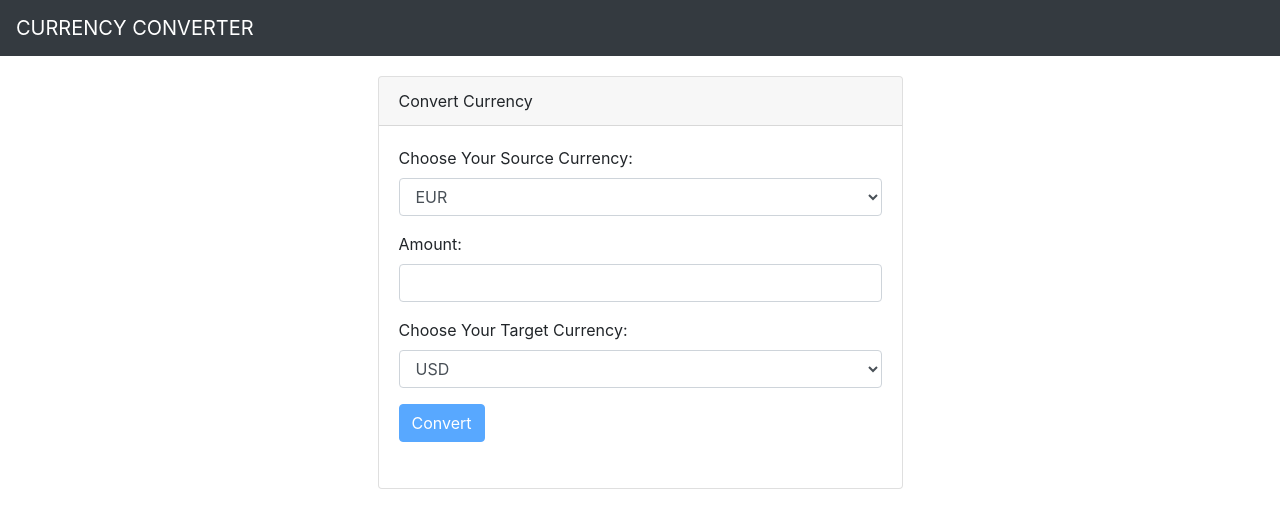
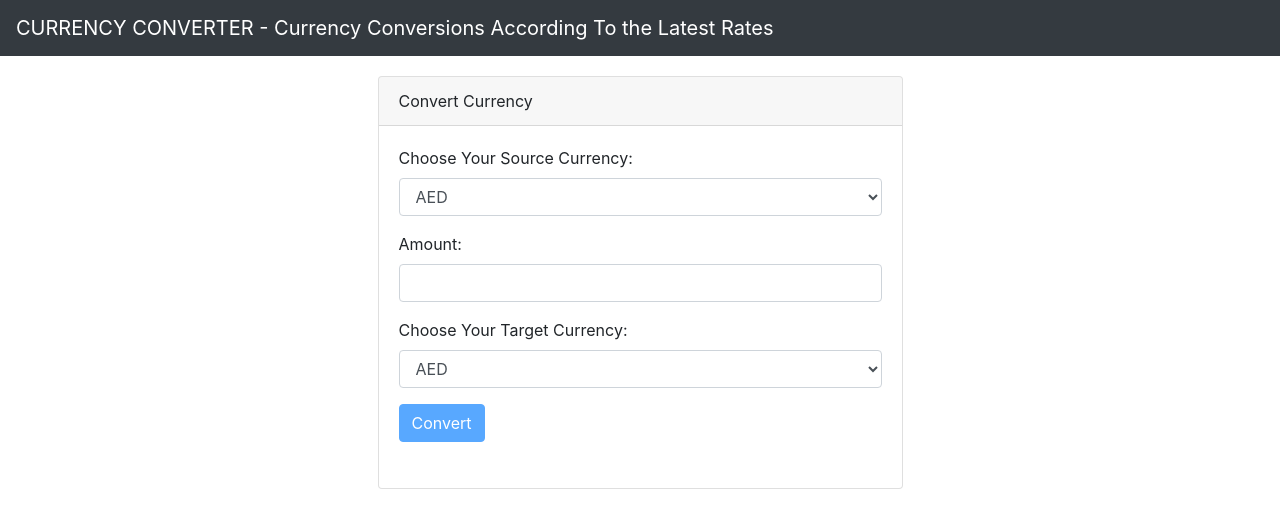
Before and after one commit to hanif-ali/currency-converter, a Flask app: page / in a window 1280 px wide. Shown: the top 528 px of the page. Run offline with Flask 2, Linux system fonts and the light colour scheme; some libraries are stand-ins or nearby versions.

Commit message:
Implemented intercurrency conversions 😀 Made the currency selection lists dynamic with server Configured Error message upon API failure

```diff
--- a/application.py
+++ b/application.py
@@ -4,10 +4,29 @@ app = Flask(__name__)
 
 cl_api_key = "c31d3624ef4dfb9dfcb2dd41fe81c694"
 
+currencies = ['AED', 'AFN', 'ALL', 'AMD', 'ANG', 'AOA', 'ARS', 'AUD', 'AWG', 'AZN', 'BAM',
+'BBD','BDT', 'BGN', 'BHD', 'BIF', 'BMD', 'BND', 'BOB', 'BRL', 'BSD', 'BTC', 'BTN', 'BWP',
+'BYN', 'BYR', 'BZD', 'CAD', 'CDF', 'CHF', 'CLF', 'CLP', 'CNY', 'COP', 'CRC', 'CUC', 'CUP',
+'CVE', 'CZK', 'DJF', 'DKK', 'DOP', 'DZD', 'EGP', 'ERN', 'ETB', 'EUR', 'FJD', 'FKP', 'GBP',
+'GEL', 'GGP', 'GHS', 'GIP', 'GMD', 'GNF', 'GTQ', 'GYD', 'HKD', 'HNL', 'HRK', 'HTG', 'HUF',
+'IDR', 'ILS', 'IMP', 'INR', 'IQD', 'IRR', 'ISK', 'JEP', 'JMD', 'JOD', 'JPY', 'KES', 'KGS',
+'KHR', 'KMF', 'KPW', 'KRW', 'KWD', 'KYD', 'KZT', 'LAK', 'LBP', 'LKR', 'LRD', 'LSL', 'LTL',
+'LVL', 'LYD', 'MAD', 'MDL', 'MGA', 'MKD', 'MMK', 'MNT', 'MOP', 'MRO', 'MUR', 'MVR', 'MWK',
+'MXN', 'MYR', 'MZN', 'NAD', 'NGN', 'NIO', 'NOK', 'NPR', 'NZD', 'OMR', 'PAB', 'PEN', 'PGK',
+'PHP', 'PKR', 'PLN', 'PYG', 'QAR', 'RON', 'RSD', 'RUB', 'RWF', 'SAR', 'SBD', 'SCR', 'SDG',
+'SEK', 'SGD', 'SHP', 'SLL', 'SOS', 'SRD', 'STD', 'SVC', 'SYP', 'SZL', 'THB', 'TJS', 'TMT',
+'TND', 'TOP', 'TRY', 'TTD', 'TWD', 'TZS', 'UAH', 'UGX', 'USD', 'UYU', 'UZS', 'VEF', 'VND',
+'VUV', 'WST', 'XAF', 'XAG', 'XAU', 'XCD', 'XDR', 'XOF', 'XPF', 'YER', 'ZAR', 'ZMK', 'ZMW',
+'ZWL']
+
+
+def find_rate(source_rate, target_rate):
+    return target_rate/source_rate
+
 
 @app.route("/", methods=["GET", "POST"])
 def index():
-    return render_template("index.html")
+    return render_template("index.html", currencies=currencies)
 
 
 @app.route("/convert", methods=["POST"])
@@ -20,13 +39,20 @@ def convert():
 
     if target and amount and source:
         api_url = "http://data.fixer.io/api/latest"
-        params = {"access_key": cl_api_key, "symbols":target, "base": source}
 
-        data = requests.get(api_url, params).json()
+        params_source = {"access_key": cl_api_key, "symbols":source, "base": "EUR"}
+        params_target = {"access_key": cl_api_key, "symbols":target, "base": "EUR"}
 
-        if data["success"]:
+        data_source = requests.get(api_url, params_source).json()
+        data_target = requests.get(api_url, params_target).json()
 
-            rate = data["rates"][target]
+        if data_source["success"] and data_target["success"]:
+            source_rate = data_source["rates"][source]
+            target_rate = data_target["rates"][target]
+
+
+            rate = find_rate(source_rate, target_rate)
+
             target_amount = rate*float(amount)
 
             results["success"] = True
--- a/static/script.js
+++ b/static/script.js
@@ -10,9 +10,13 @@ function load_data(){
 
     request.onload = ()=>{
         const results = JSON.parse(request.responseText);
+
+        var result = document.createElement("div");
+        result_wrapper = document.querySelector("#result_wrapper");
+        result_wrapper.innerHTML = "";
+
         if(results.success){
 
-            var result = document.createElement("div");
 
             result_html = `<strong>1</strong> ${results.source} IS <strong>${results.rate}</strong>${results.target}<br>`;
             result_html += `<strong>${results.amount} </strong>${results.source} IS <strong>${results.target_amount}</strong> ${results.target}<br>`;
@@ -21,8 +25,13 @@ function load_data(){
 
             result.setAttribute("class", "results alert alert-success");
 
-            result_wrapper = document.querySelector("#result_wrapper");
-            result_wrapper.innerHTML = "";
+            result_wrapper.appendChild(result);
+
+        }
+        else{
+            result.setAttribute("class", "results alert alert-danger")
+            result_html = "Sorry, The Application incurred some internal error."
+            result.innerHTML = result_html
             result_wrapper.appendChild(result);
 
         }
--- a/templates/index.html
+++ b/templates/index.html
@@ -13,7 +13,9 @@
                 <div class="form-group">
                     <label for="source">Choose Your Source Currency:</label>
                     <select id="source" id="souce" name="source" class="form-control">
-                        <option value="EUR">EUR</option>
+                        {% for currency in currencies %}
+                            <option value="{{currency}}">{{currency}}</option>
+                        {% endfor %}
                     </select>
                 </div>
 
@@ -25,9 +27,9 @@
                 <div class="form-group">
                     <label for="target">Choose Your Target Currency:</label>
                     <select id="target" name="target" id="target" class="form-control">
-                        <option value="USD">USD</option>
-                        <option value="CAD">CAD</option>
-                        <option value="AUD">AUD</option>
+                        {% for currency in currencies %}
+                            <option value="{{currency}}">{{currency}}</option>
+                        {% endfor %}
                     </select>
                 </div>
 
--- a/templates/layout.html
+++ b/templates/layout.html
@@ -12,7 +12,7 @@
     </head>
     <body>
         <nav class="navbar navbar-dark bg-dark">
-            <a class="navbar-brand" href="#">CURRENCY CONVERTER</a>
+            <a class="navbar-brand" href="#">CURRENCY CONVERTER - Currency Conversions According To the Latest Rates</a>
         </nav>
 
         <div class="container">
```
